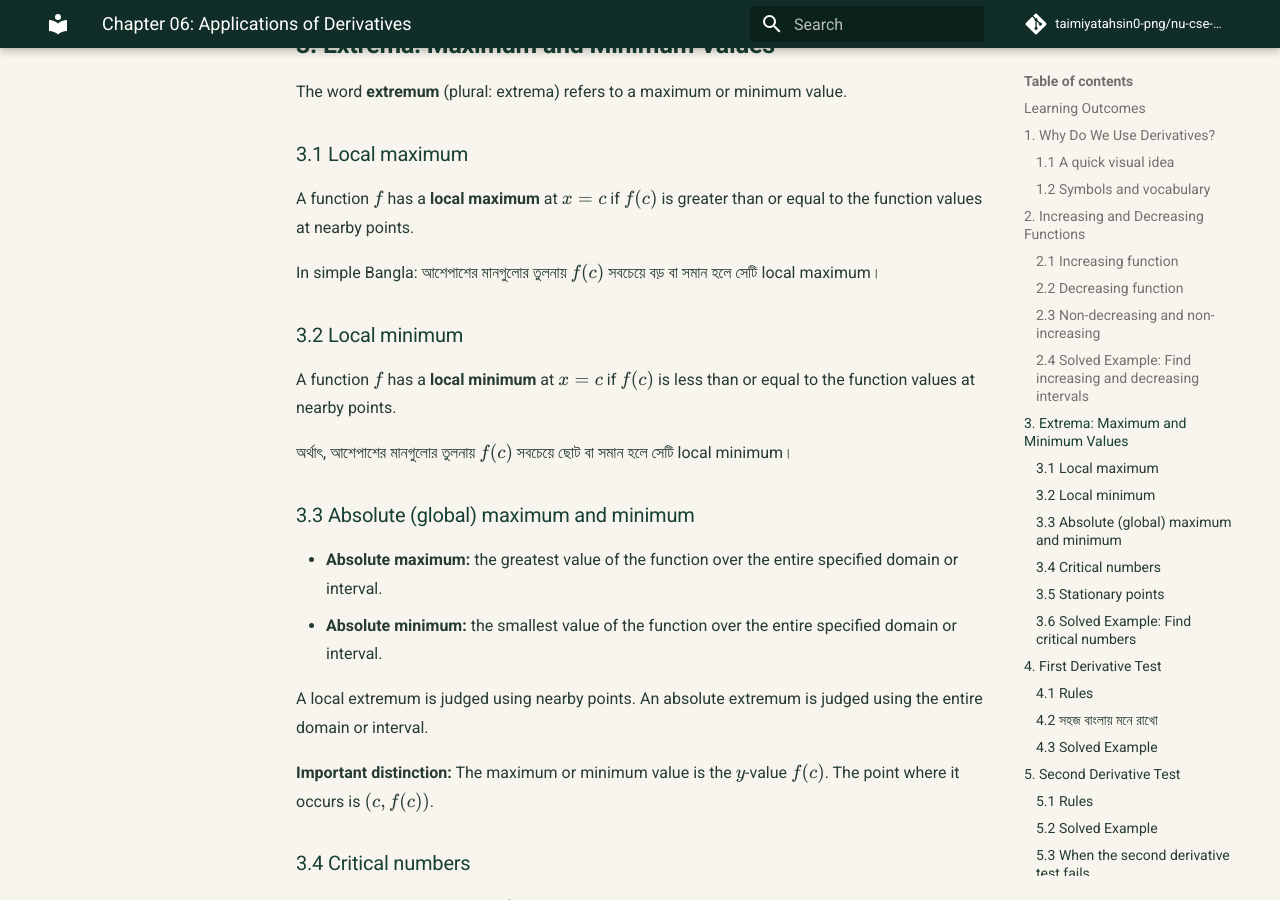
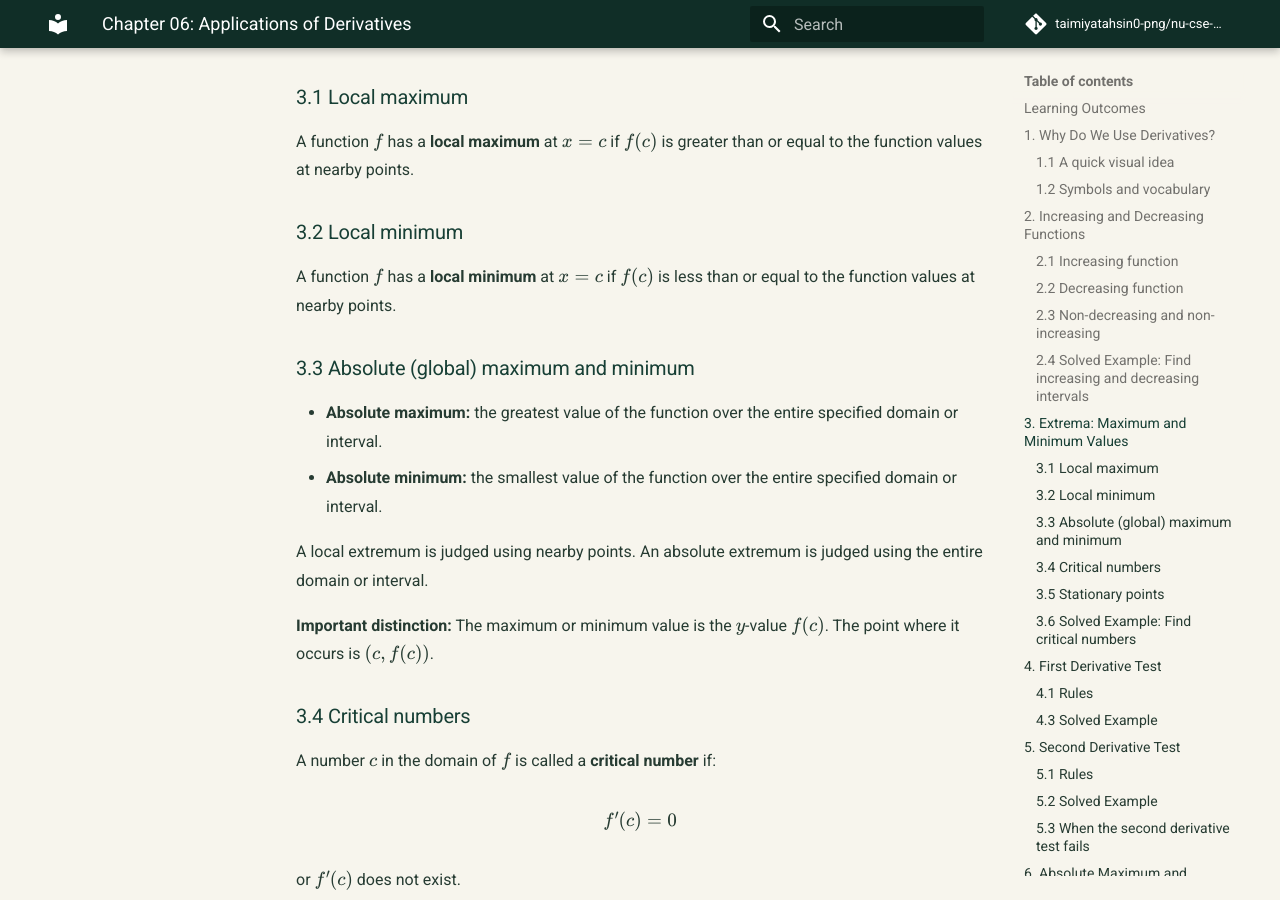
Before and after one commit to taimiyatahsin0-png/nu-cse-notes-store, an MkDocs documentation site: the page built from docs/subjects/cal/chapter-06-applications-of-derivatives.md, in a window 1280 px wide and 900 px high, scrolled down 4500 px. Built offline with MkDocs 1.6.1 and Material for MkDocs 9.7.7, drawn with Linux system fonts in a browser that asks for light colours; comment, search, counter and statistics services are not loaded; some of the changed text lies outside the part shown.

Commit message:
Remove Bangla content; standardize English-only notes

```diff
--- a/docs/subjects/cal/chapter-06-applications-of-derivatives.md
+++ b/docs/subjects/cal/chapter-06-applications-of-derivatives.md
@@ -179,13 +179,9 @@ The word **extremum** (plural: extrema) refers to a maximum or minimum value.
 
 A function \(f\) has a **local maximum** at \(x=c\) if \(f(c)\) is greater than or equal to the function values at nearby points.
 
-In simple Bangla: আশেপাশের মানগুলোর তুলনায় \(f(c)\) সবচেয়ে বড় বা সমান হলে সেটি local maximum।
-
 ### 3.2 Local minimum
 
 A function \(f\) has a **local minimum** at \(x=c\) if \(f(c)\) is less than or equal to the function values at nearby points.
-
-অর্থাৎ, আশেপাশের মানগুলোর তুলনায় \(f(c)\) সবচেয়ে ছোট বা সমান হলে সেটি local minimum।
 
 ### 3.3 Absolute (global) maximum and minimum
 
@@ -279,12 +275,6 @@ Suppose \(c\) is a critical number.
 | \(+\) | \(+\) | Increasing on both sides | No extremum by this test |
 | \(-\) | \(-\) | Decreasing on both sides | No extremum by this test |
 
-### 4.2 সহজ বাংলায় মনে রাখো
-
-- \(+\) থেকে \(-\): উপরে উঠছিল, পরে নিচে নামছে → maximum.
-- \(-\) থেকে \(+\): নিচে নামছিল, পরে উপরে উঠছে → minimum.
-- একই sign থাকলে: direction বদলায়নি → local extremum নেই।
-
 ### 4.3 Solved Example
 
 **Problem:** Find and classify the local extrema of
```
Also changed, not shown: other parts of docs/subjects/cal/chapter-06-applications-of-derivatives.md (+1 -6 lines).
